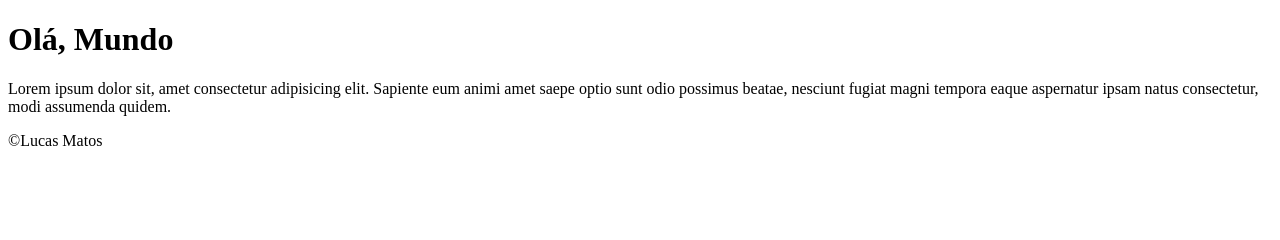
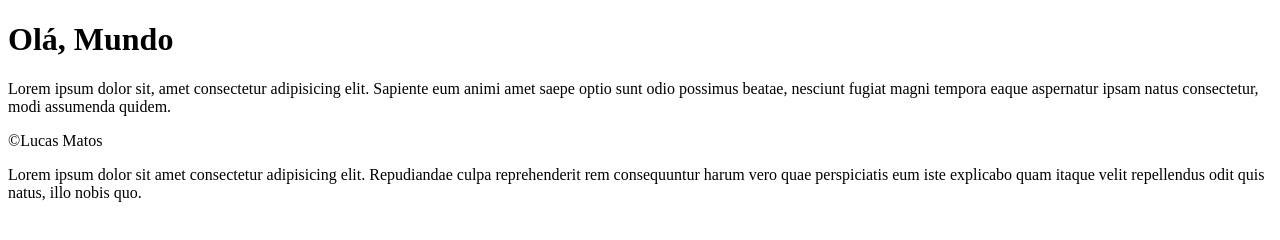
Before and after one commit to lucas91matos/Ola-Mundo, a plain HTML site: page site-exemplo/index.html in a window 1280 px wide. Drawn offline with Linux system fonts and the light colour scheme.

Commit message:
adicionei um parágrafo

```diff
--- a/site-exemplo/index.html
+++ b/site-exemplo/index.html
@@ -11,5 +11,6 @@
 
     <p>Lorem ipsum dolor sit, amet consectetur adipisicing elit. Sapiente eum animi amet saepe optio sunt odio possimus beatae, nesciunt fugiat magni tempora eaque aspernatur ipsam natus consectetur, modi assumenda quidem.</p>
     <p>&copy;Lucas Matos</p>
+    <p>Lorem ipsum dolor sit amet consectetur adipisicing elit. Repudiandae culpa reprehenderit rem consequuntur harum vero quae perspiciatis eum iste explicabo quam itaque velit repellendus odit quis natus, illo nobis quo.</p>
 </body>
 </html>
```
